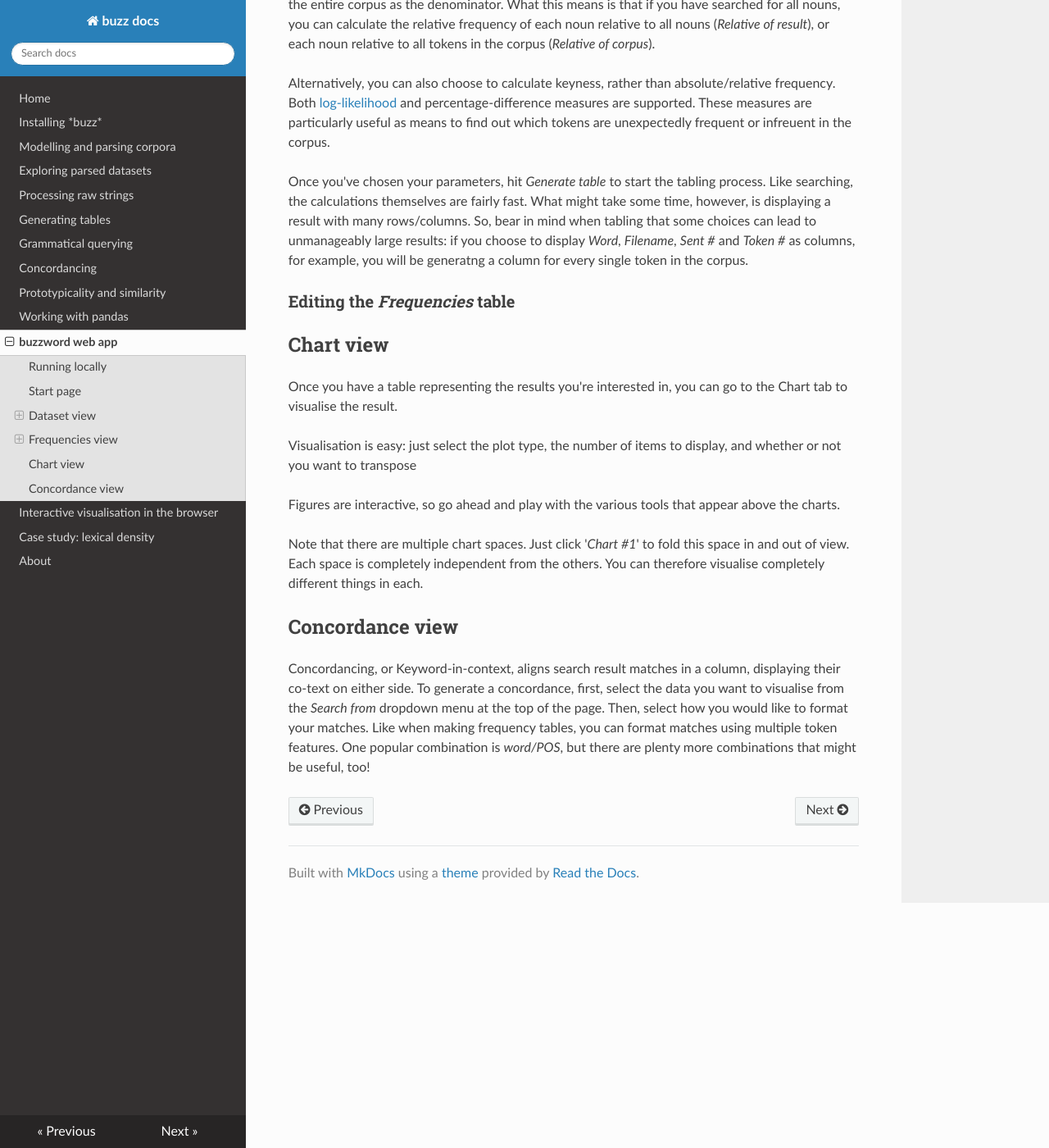
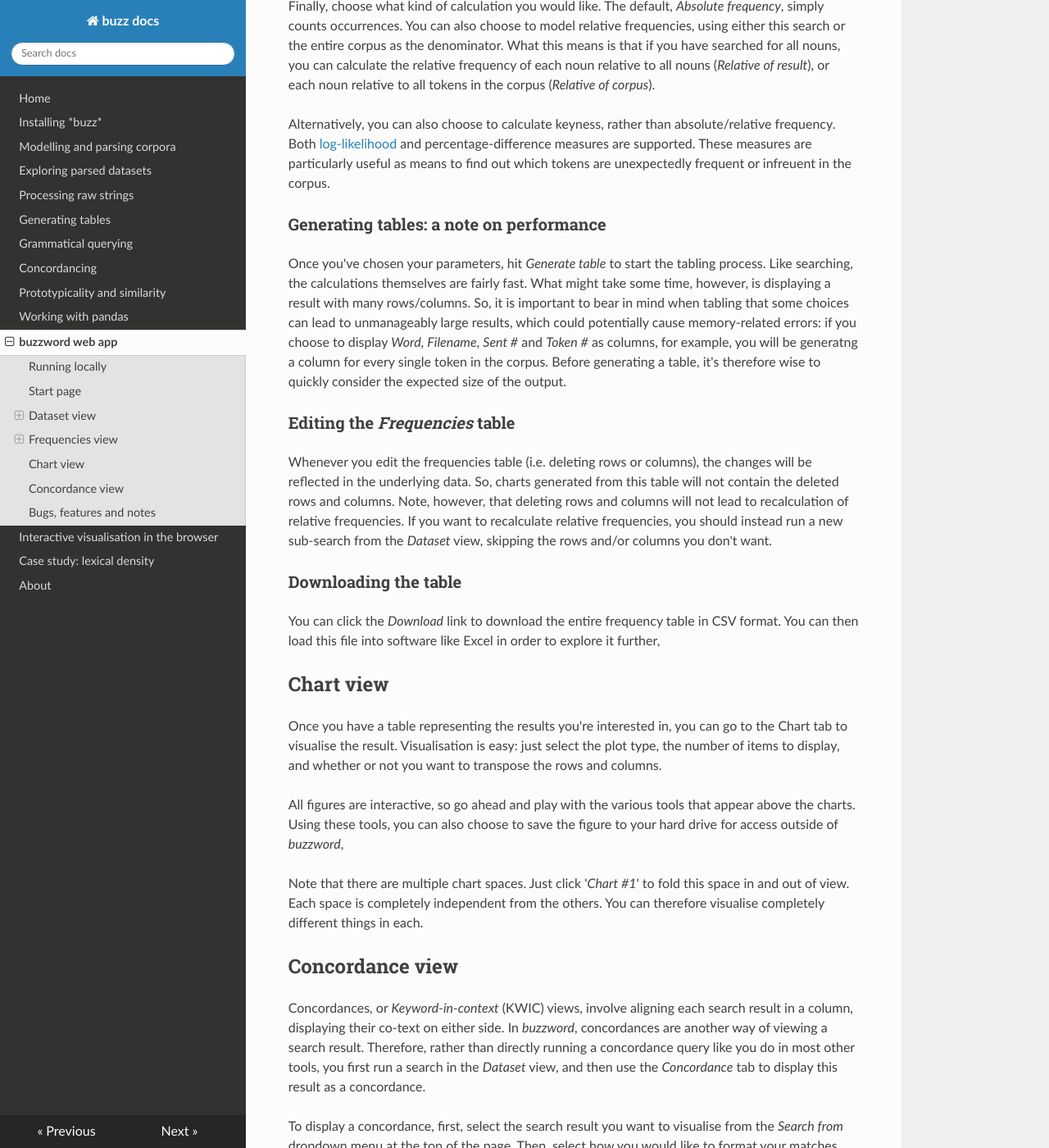
Before and after one commit to interrogator/buzz, an MkDocs documentation site: the page built from docs/buzzword.md, in a window 1280 px wide and 1400 px high, scrolled down 3592 px. Shown: the whole window at 82% size. Built offline with MkDocs 1.6.1, drawn with Linux system fonts in a browser that asks for light colours; nearby versions of some CDN libraries; some of the changed text lies outside the part shown.

````diff
--- a/docs/buzzword.md
+++ b/docs/buzzword.md
@@ -14,9 +14,9 @@ After this, you should configure a `corpora.json`, which tells the tool which co
 
 Then, you need to choose if you'd like to configure global settings via a `.env` file or command line options. If you want to use a `.env` file, copy `.env.example` to `.env`, and change settings as you like. Most importantly, make sure `BUZZWORD_CORPORA_FILE` is set to the path for your `corpora.json`.
 
-If a value isn't configured in `corpora.json`, the tool will look to `.env` or the provided command line options.
+If a value isn't configured in `corpora.json`, the tool will look to `.env`, or to the provided command line options, for global settings.
 
-Once these files are set up, you can start the tool with:
+Once your configuration files are set up, you can start the tool with:
 
 ```bash
 python -m buzz.word
@@ -24,7 +24,7 @@ python -m buzz.word
 buzzword
 ```
 
-With either command, you can also enter any the following options:
+With either command, you can also enter any the following options on the command line:
 
 ```
 # global settings
@@ -42,7 +42,7 @@ With either command, you can also enter any the following options:
 --add-governor / -g     : false        : add governor token features to dataset. Slow to load and consumes more memory, but allows searching/showing governor features
 ```
 
-If you pass a value for `--env`, make sure all settings are in your `.env` file.
+If you pass a value for `--env`, make sure all these settings are in your `.env` file.
 
 ## Start page
 
@@ -106,22 +108,34 @@ Finally, choose what kind of calculation you would like. The default, *Absolute
 
 Alternatively, you can also choose to calculate keyness, rather than absolute/relative frequency. Both [log-likelihood](http://ucrel.lancs.ac.uk/llwizard.html) and percentage-difference measures are supported. These measures are particularly useful as means to find out which tokens are unexpectedly frequent or infreuent in the corpus.
 
-Once you've chosen your parameters, hit *Generate table* to start the tabling process. Like searching, the calculations themselves are fairly fast. What might take some time, however, is displaying a result with many rows/columns. So, bear in mind when tabling that some choices can lead to unmanageably large results: if you choose to display *Word*, *Filename*, *Sent #* and *Token #* as columns, for example, you will be generatng a column for every single token in the corpus.
+### Generating tables: a note on performance
+
+Once you've chosen your parameters, hit *Generate table* to start the tabling process. Like searching, the calculations themselves are fairly fast. What might take some time, however, is displaying a result with many rows/columns. So, it is important to bear in mind when tabling that some choices can lead to unmanageably large results, which could potentially cause memory-related errors: if you choose to display *Word*, *Filename*, *Sent #* and *Token #* as columns, for example, you will be generatng a column for every single token in the corpus. Before generating a table, it's therefore wise to quickly consider the expected size of the output.
 
 ### Editing the *Frequencies* table
 
+Whenever you edit the frequencies table (i.e. deleting rows or columns), the changes will be reflected in the underlying data. So, charts generated from this table will not contain the deleted rows and columns. Note, however, that deleting rows and columns will not lead to recalculation of relative frequencies. If you want to recalculate relative frequencies, you should instead run a new sub-search from the *Dataset* view, skipping the rows and/or columns you don't want.
 
+### Downloading the table
+
+You can click the *Download* link to download the entire frequency table in CSV format. You can then load this file into software like Excel in order to explore it further,
 
 ## Chart view
 
-Once you have a table representing the results you're interested in, you can go to the Chart tab to visualise the result.
+Once you have a table representing the results you're interested in, you can go to the Chart tab to visualise the result. Visualisation is easy: just select the plot type, the number of items to display, and whether or not you want to transpose the rows and columns.
 
-Visualisation is easy: just select the plot type, the number of items to display, and whether or not you want to transpose
-
-Figures are interactive, so go ahead and play with the various tools that appear above the charts.
+All figures are interactive, so go ahead and play with the various tools that appear above the charts. Using these tools, you can also choose to save the figure to your hard drive for access outside of *buzzword*,
 
 Note that there are multiple chart spaces. Just click '*Chart #1*' to fold this space in and out of view. Each space is completely independent from the others. You can therefore visualise completely different things in each.
 
 ## Concordance view
 
-Concordancing, or Keyword-in-context, aligns search result matches in a column, displaying their co-text on either side. To generate a concordance, first, select the data you want to visualise from the *Search from* dropdown menu at the top of the page. Then, select how you would like to format your matches. Like when making frequency tables, you can format matches using multiple token features. One popular combination is *word/POS*, but there are plenty more combinations that might be useful, too!
+Concordances, or *Keyword-in-context* (KWIC) views, involve aligning each search result in a column, displaying their co-text on either side. In *buzzword*, concordances are another way of viewing a search result. Therefore, rather than directly running a concordance query like you do in most other tools, you first run a search in the *Dataset* view, and then use the *Concordance* tab to display this result as a concordance.
+
+To display a concordance, first, select the search result you want to visualise from the *Search from* dropdown menu at the top of the page. Then, select how you would like to format your matches. Like when making frequency tables, you can format matches using multiple token features. One popular combination is *word/POS*, but there are plenty more combinations that might be useful, too!
+
+## Bugs, features and notes
+
+*buzzword* is a new tool, and still a work in progress. If you find a bug, or need a feature in order to use the tool more effectively, please create an *Issue* at [the project's repository](https://github.com/interrogator/buzz).
+
+In terms of future development, the first priority is on making the tool stable and useful for researchers. After this, there are new planned features, such as language modelling and word embeddings, where you can enter text and check its similarity to texts inside the corpus. Also planned is the ability to create permalinks, so that you can quickly share results and charts with others.
````
Also changed, not shown: other parts of docs/buzzword.md (+2 -0 lines), docs/depgrep.md (added, +120 -0 lines), 3 other files.
